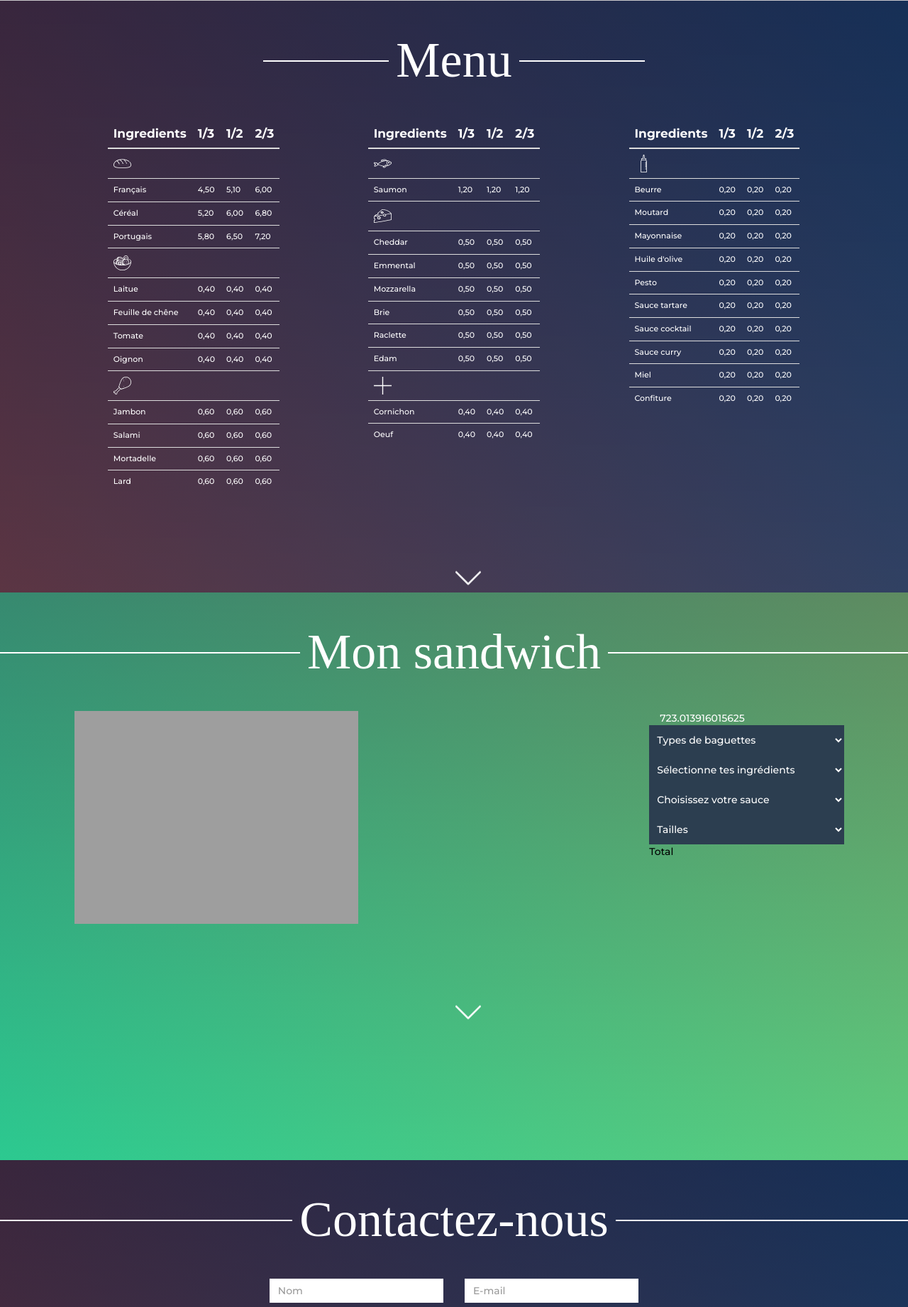
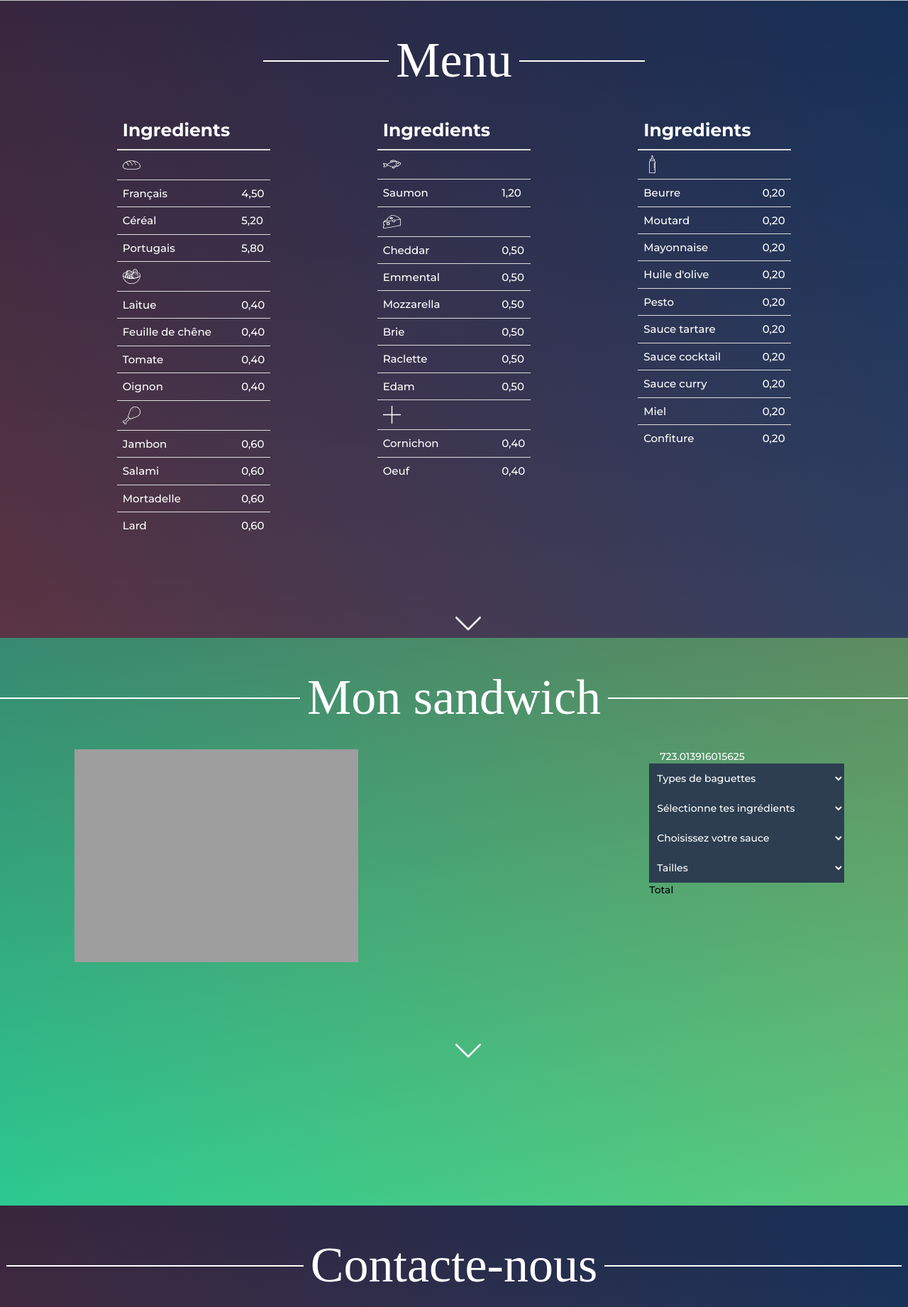
Before and after one commit to Legendthriller69/Sandwicherie, a PHP site: page /index.html in a window 1280 px wide. Shown: the part 799-2641 px from the top of the page at 71% size. Run offline with PHP 8.4, Linux system fonts and the light colour scheme; some libraries are stand-ins or nearby versions.

Commit message:
table menu

```diff
--- a/css/main.css
+++ b/css/main.css
@@ -100,7 +100,7 @@ section {
 {
     text-align: center;
     margin-top: 30px;
-	margin-bottom : 30px;
+	margin-bottom : 20px;
     color: #FFFFFF;
     vertical-align: middle;
 }
@@ -236,7 +236,7 @@ section {
 }
 
 .menu-text-entete {
-    font-size: 17px;
+    font-size: 25px;
     font-weight: bold;
 
 }
@@ -247,7 +247,7 @@ section {
 
 .menu-table {
     width: 60%;
-    font-size: 11px;
+    font-size: 15px;
     margin:0 auto;
 }
 
--- a/index.html
+++ b/index.html
@@ -76,99 +76,68 @@
                     <thead class="menu-text-entete">
                     <tr>
                         <th>Ingredients</th>
-                        <th>1/3</th>
-                        <th>1/2</th>
-                        <th>2/3</th>
+                        <th></th>
                     </tr>
                     </thead>
                     <tbody>
                     <tr>
                         <td><img src="img/bread.svg" class="legume"></td>
                         <td></td>
-                        <td></td>
-                        <td></td>
 
                     </tr>
                     <tr>
                         <td>Français</td>
                         <td>4,50</td>
-                        <td>5,10</td>
-                        <td>6,00</td>
 
                     </tr>
                     <tr>
                         <td>Céréal</td>
                         <td>5,20</td>
-                        <td>6,00</td>
-                        <td>6,80</td>
                     </tr>
                     <tr>
                         <td>Portugais</td>
                         <td>5,80</td>
-                        <td>6,50</td>
-                        <td>7,20</td>
                     </tr>
                     <tr>
                         <td><img src="img/salad.svg" class="legume"></td>
                         <td></td>
-                        <td></td>
-                        <td></td>
-
                     </tr>
                     <tr>
                         <td>Laitue</td>
-                        <td>0,40</td>
-                        <td>0,40</td>
                         <td>0,40</td>
 
                     </tr>
                     <tr>
                         <td>Feuille de chêne</td>
                         <td>0,40</td>
-                        <td>0,40</td>
-                        <td>0,40</td>
                     </tr>
                     <tr>
                         <td>Tomate</td>
                         <td>0,40</td>
-                        <td>0,40</td>
-                        <td>0,40</td>
                     </tr>
                     <tr>
                         <td>Oignon</td>
-                        <td>0,40</td>
-                        <td>0,40</td>
                         <td>0,40</td>
                     </tr>
 
                     <tr>
                         <td><img src="img/meat.svg" class="legume"></td>
                         <td></td>
-                        <td></td>
-                        <td></td>
                     </tr>
                     <tr>
                         <td>Jambon</td>
-                        <td>0,60</td>
-                        <td>0,60</td>
                         <td>0,60</td>
                     </tr>
                     <tr>
                         <td>Salami</td>
                         <td>0,60</td>
-                        <td>0,60</td>
-                        <td>0,60</td>
                     </tr>
                     <tr>
                         <td>Mortadelle</td>
                         <td>0,60</td>
-                        <td>0,60</td>
-                        <td>0,60</td>
                     </tr>
                     <tr>
                         <td>Lard</td>
-                        <td>0,60</td>
-                        <td>0,60</td>
                         <td>0,60</td>
                     </tr>
 
@@ -180,9 +149,7 @@
                     <thead class="menu-text-entete">
                     <tr>
                         <th>Ingredients</th>
-                        <th>1/3</th>
-                        <th>1/2</th>
-                        <th>2/3</th>
+                        <th></th>
                     </tr>
                     </thead>
                     <tbody>
@@ -190,73 +157,49 @@
                     <tr>
                         <td><img src="img/fish.svg" class="legume"></td>
                         <td></td>
-                        <td></td>
-                        <td></td>
                     </tr>
                     <tr>
                         <td>Saumon</td>
-                        <td>1,20</td>
-                        <td>1,20</td>
                         <td>1,20</td>
                     </tr>
                     <tr>
                         <td><img src="img/cheese.svg" class="legume"></td>
                         <td></td>
-                        <td></td>
-                        <td></td>
                     </tr>
                     <tr>
                         <td>Cheddar</td>
-                        <td>0,50</td>
-                        <td>0,50</td>
                         <td>0,50</td>
                     </tr>
                     <tr>
                         <td>Emmental</td>
                         <td>0,50</td>
-                        <td>0,50</td>
-                        <td>0,50</td>
                     </tr>
                     <tr>
                         <td>Mozzarella</td>
-                        <td>0,50</td>
-                        <td>0,50</td>
                         <td>0,50</td>
                     </tr>
                     <tr>
                         <td>Brie</td>
                         <td>0,50</td>
-                        <td>0,50</td>
-                        <td>0,50</td>
                     </tr>
                     <tr>
                         <td>Raclette</td>
-                        <td>0,50</td>
-                        <td>0,50</td>
                         <td>0,50</td>
                     </tr>
                     <tr>
                         <td>Edam</td>
                         <td>0,50</td>
-                        <td>0,50</td>
-                        <td>0,50</td>
                     </tr>
                     <tr>
                         <td><img src="img/plus.svg" class="legume"></td>
-                        <td></td>
-                        <td></td>
                         <td></td>
                     </tr>
                     <tr>
                         <td>Cornichon</td>
                         <td>0,40</td>
-                        <td>0,40</td>
-                        <td>0,40</td>
                     </tr>
                     <tr>
                         <td>Oeuf</td>
-                        <td>0,40</td>
-                        <td>0,40</td>
                         <td>0,40</td>
                     </tr>
 
@@ -268,9 +211,7 @@
                     <thead class="menu-text-entete">
                     <tr>
                         <th>Ingredients</th>
-                        <th>1/3</th>
-                        <th>1/2</th>
-                        <th>2/3</th>
+                        <th></th>
                     </tr>
                     </thead>
                     <tbody>
@@ -278,70 +219,47 @@
                     <tr>
                         <td><img src="img/sauce.svg" class="legume"></td>
                         <td></td>
-                        <td></td>
-                        <td></td>
                     </tr>
                     <tr>
                         <td>Beurre</td>
-                        <td>0,20</td>
-                        <td>0,20</td>
                         <td>0,20</td>
                     </tr>
                     <tr>
                         <td>Moutard</td>
                         <td>0,20</td>
-                        <td>0,20</td>
-                        <td>0,20</td>
                     </tr>
                     <tr>
                         <td>Mayonnaise</td>
-                        <td>0,20</td>
-                        <td>0,20</td>
                         <td>0,20</td>
                     </tr>
                     <tr>
                         <td>Huile d'olive</td>
                         <td>0,20</td>
-                        <td>0,20</td>
-                        <td>0,20</td>
                     </tr>
                     <tr>
                         <td>Pesto</td>
-                        <td>0,20</td>
-                        <td>0,20</td>
                         <td>0,20</td>
                     </tr>
                     <tr>
                         <td>Sauce tartare</td>
                         <td>0,20</td>
-                        <td>0,20</td>
-                        <td>0,20</td>
                     </tr>
                     <tr>
                         <td>Sauce cocktail</td>
-                        <td>0,20</td>
-                        <td>0,20</td>
                         <td>0,20</td>
                     </tr>
                     <tr>
                         <td>Sauce curry</td>
                         <td>0,20</td>
-                        <td>0,20</td>
-                        <td>0,20</td>
                     </tr>
                     <tr>
                         <td>Miel</td>
-                        <td>0,20</td>
-                        <td>0,20</td>
                         <td>0,20</td>
                     </tr>
                     <tr>
                         <td>Confiture</td>
                         <td>0,20</td>
-                        <td>0,20</td>
-                        <td>0,20</td>
                     </tr>
-
                     </tbody>
                 </table>
             </div>
@@ -491,7 +409,7 @@
         <div class="row">
             <div class="col-lg-12">
                 <div class="section-title"><span><div
-                        class="title">Contactez-nous</div> </span>
+                        class="title">Contacte-nous</div> </span>
 				</div>
             </div>
         </div>
```
